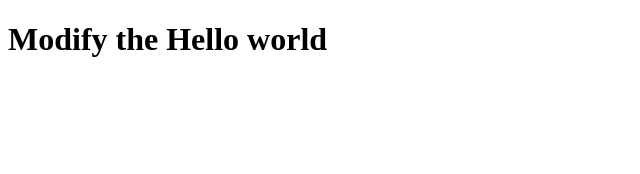
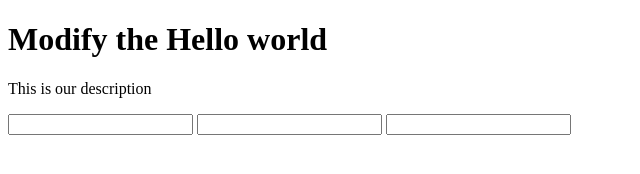
Before and after one commit to RoyNyaga/survey_form_microverse, a plain HTML site: page index.html in a window 1280 px wide. Shown: the whole page, without its empty margins (0-640 px from the left). Drawn offline with Linux system fonts and the light colour scheme.

Commit message:
user story 1 to 7

```diff
--- a/index.html
+++ b/index.html
@@ -8,7 +8,13 @@
 
   <body>
     <script src="https://cdn.freecodecamp.org/testable-projects-fcc/v1/bundle.js"></script>
-    <h1>Modify the Hello world</h1>
+    <h1 id="title">Modify the Hello world</h1>
+    <p id="description">This is our description</p>
+    <form id="survey-form">
+      <input type="text" id="name" required>
+      <input type="email" id="email"  required>
+      <input type="number" id="number">
+    </form>
     <!--
 
     Hello Camper!
```
